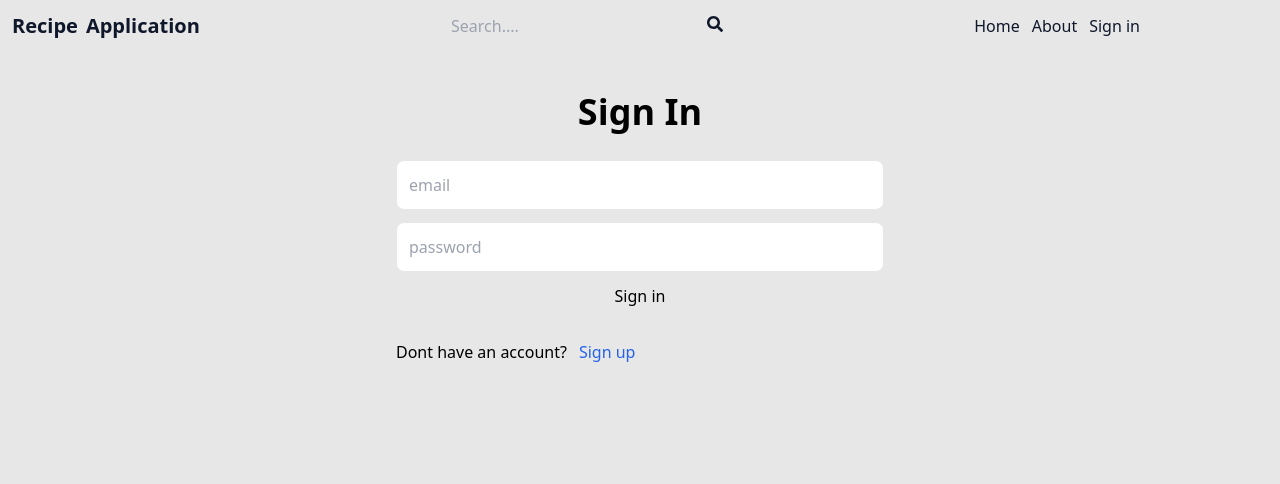
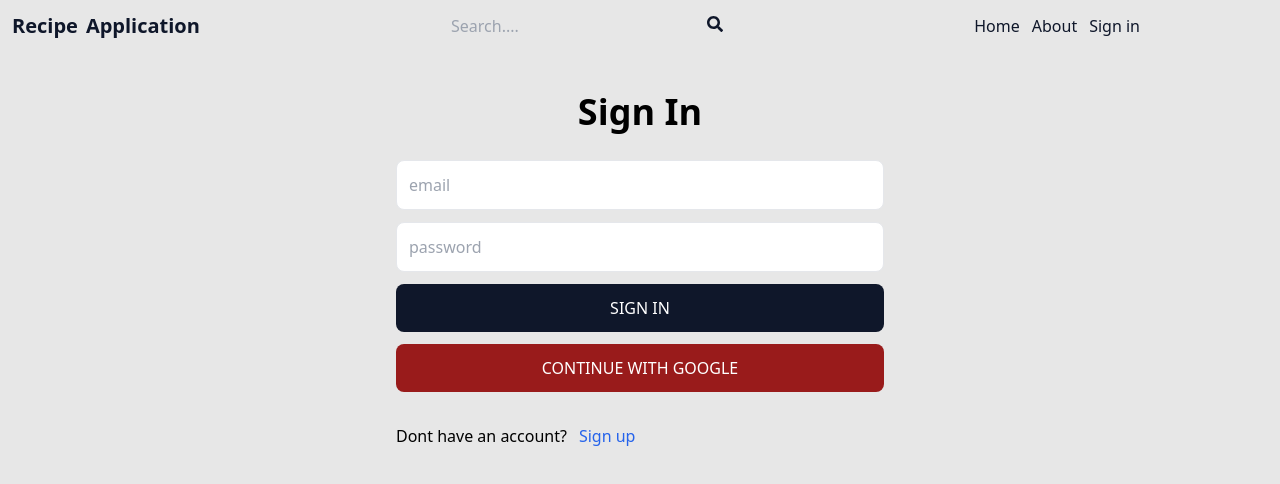
Before and after one commit to IannnMark/Recipe-Application-Client, a React (Vite) app: page /sign-in in a window 1280 px wide. Shown: the top 484 px of the page. Built offline with nearby package versions, Linux system fonts and the light colour scheme; no server answers.

Commit message:
complete sign-in page

```diff
--- a/package.json
+++ b/package.json
@@ -15,6 +15,7 @@
     "react": "^18.3.1",
     "react-dom": "^18.3.1",
     "react-icons": "^5.3.0",
+    "react-redux": "^9.1.2",
     "react-router-dom": "^6.26.1",
     "redux-persist": "^6.0.0"
   },
--- a/src/pages/SignIn.jsx
+++ b/src/pages/SignIn.jsx
@@ -7,29 +7,80 @@ import {
   signInSuccess,
   signInFailure,
 } from "../redux/user/userSlice";
+import OAuth from "../components/OAuth";
 
 export default function SignIn() {
+  const [formData, setFormData] = useState({});
+  const { loading, error } = useSelector((state) => state.user);
+  const navigate = useNavigate();
+  const dispatch = useDispatch();
+
+  const handleChange = (e) => {
+    setFormData({
+      ...formData,
+      [e.target.id]: e.target.value,
+    });
+  };
+
+  const handleSubmit = async (e) => {
+    e.preventDefault();
+    try {
+      dispatch(signInStart());
+      const res = await fetch("/api/auth/signin", {
+        method: "POST",
+        headers: {
+          "Content-Type": "application/json",
+        },
+        body: JSON.stringify(formData),
+      });
+      const data = await res.json();
+      console.log(data);
+      if (data.success === false) {
+        dispatch(signInFailure(data.message));
+        return;
+      }
+      dispatch(signInSuccess(data));
+      navigate("/");
+    } catch (error) {
+      dispatch(signInFailure(error.message));
+    }
+  };
+
+  console.log(formData);
+
   return (
     <div className="p-3 max-w-lg mx-auto">
       <h1 className="text-4xl text-center font-semibold my-7">Sign In</h1>
-      <form className="flex flex-col gap-3">
+      <form onSubmit={handleSubmit} className="flex flex-col gap-3">
         <input
           type="email"
           placeholder="email"
           className="border p-3 rounded-lg"
           id="email"
+          onChange={handleChange}
         />
         <input
           type="password"
           placeholder="password"
           className="border p-3 rounded-lg"
           id="password"
+          onChange={handleChange}
         />
-        <button>Sign in</button>
+        <button
+          disabled={loading}
+          className="bg-slate-900 text-white p-3
+        rounded-lg uppercase hover:opacity-95 disabled:opacity-80"
+        >
+          {loading ? "Loading..." : "Sign In"}
+        </button>
+        <OAuth />
         <div className="flex gap-3 mt-5">
           <p>Dont have an account?</p>
-          <span className="text-blue-600">Sign up</span>
+          <Link to={"/sign-up"}>
+            <span className="text-blue-600">Sign up</span>
+          </Link>
         </div>
+        {error && <p className="text-red-700 mt-5">{error}</p>}
       </form>
     </div>
   );
```
Also changed, not shown: 1 other file (tests, documents, lock files or other folders).
